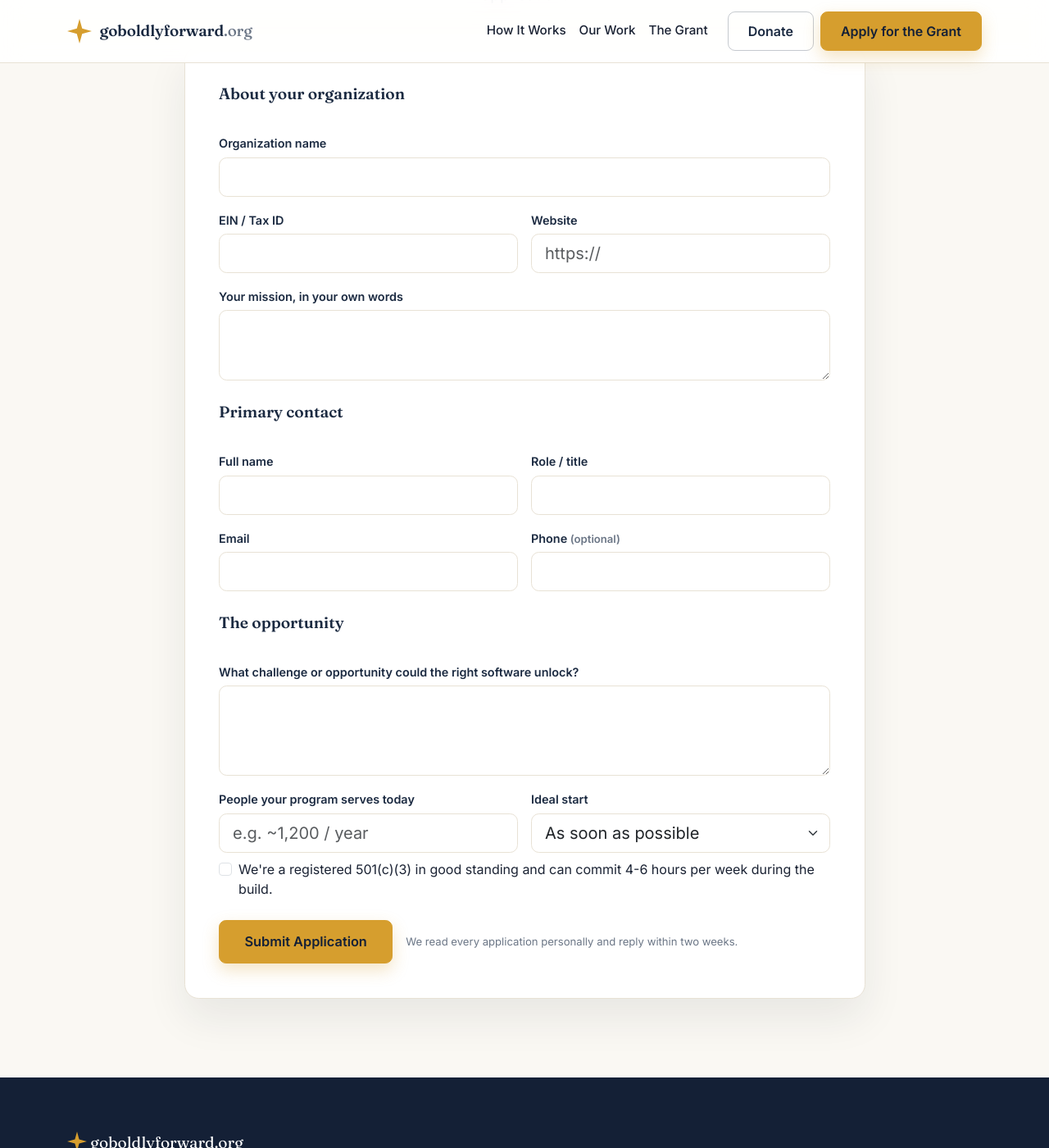
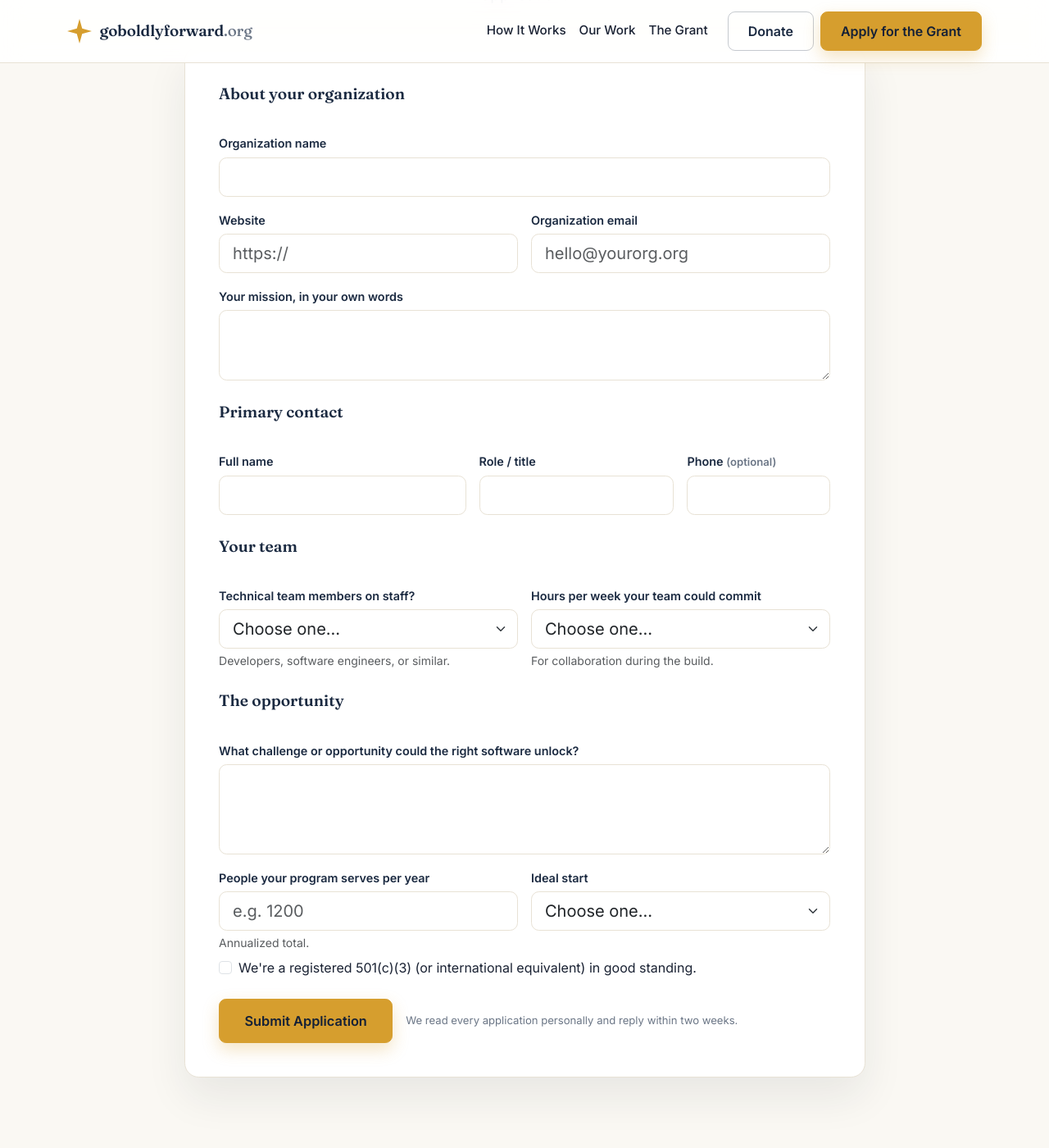
Before and after one commit to GoBoldlyForward/goboldlyforward.org, a Jekyll site: the page built from apply.html, in a window 1280 px wide and 1400 px high, scrolled down 352 px. Shown: the whole window at 82% size. Built offline with Jekyll 4.4.1, drawn with Linux system fonts in a browser that asks for light colours.

Commit message:
Simplify and validate the grant application
- Drop EIN (verifiable from the website); collect a single organization email
- Add 'technical team members on staff?' question (None / 1-2 / 3+)
- People served is now annualized via a number input
- Replace the bundled hours line with a weekly-hours question (None / 2-5 / 5-10 / 10+)
- Clear inline per-field validation: red feedback, focus first error, live-clear on fix

```diff
--- a/_layouts/default.html
+++ b/_layouts/default.html
@@ -12,24 +12,40 @@
 
   <script src="https://cdn.jsdelivr.net/npm/bootstrap@5.3.3/dist/js/bootstrap.bundle.min.js"></script>
   <script>
-    // Apply form: submit to Formspree over AJAX so the visitor stays on-page
-    // and sees our own success message (Formspree returns JSON when asked).
+    // Apply form: clear inline validation + Formspree AJAX (stays on-page, shows our message).
     (function () {
       var gf = document.getElementById('grantForm');
       if (!gf) return;
       var ok = document.getElementById('formSuccess');
       var err = document.getElementById('formError');
       var btn = gf.querySelector('button[type="submit"]');
+      function fields() { return gf.querySelectorAll('input:not([type=hidden]), select, textarea'); }
       function fail(msg) {
         if (!err) return;
         err.textContent = msg + ' You can also email morgan@goboldlyforward.com.';
         err.classList.remove('d-none');
         err.scrollIntoView({ behavior: 'smooth', block: 'center' });
       }
+      // Clear a field's error the moment it becomes valid.
+      function clear(e) {
+        var t = e.target;
+        if (t.classList && t.classList.contains('is-invalid') && t.checkValidity()) t.classList.remove('is-invalid');
+      }
+      gf.addEventListener('input', clear);
+      gf.addEventListener('change', clear);
+
       gf.addEventListener('submit', function (e) {
         e.preventDefault();
         if (err) err.classList.add('d-none');
-        if (!gf.checkValidity()) { gf.reportValidity(); return; }
+        if (!gf.checkValidity()) {
+          var first = null;
+          fields().forEach(function (c) {
+            if (c.checkValidity()) { c.classList.remove('is-invalid'); }
+            else { c.classList.add('is-invalid'); if (!first) first = c; }
+          });
+          if (first) { first.focus({ preventScroll: true }); first.scrollIntoView({ behavior: 'smooth', block: 'center' }); }
+          return;
+        }
         var label = btn ? btn.textContent : '';
         if (btn) { btn.disabled = true; btn.textContent = 'Submitting…'; }
         fetch(gf.action, {
--- a/apply.html
+++ b/apply.html
@@ -27,18 +27,22 @@
                 <div class="col-12">
                   <label for="orgName" class="form-label">Organization name</label>
                   <input type="text" class="form-control form-control-lg" id="orgName" name="organization" required>
-                </div>
-                <div class="col-md-6">
-                  <label for="ein" class="form-label">EIN / Tax ID</label>
-                  <input type="text" class="form-control form-control-lg" id="ein" name="ein" required>
+                  <div class="invalid-feedback">Please enter your organization's name.</div>
                 </div>
                 <div class="col-md-6">
                   <label for="website" class="form-label">Website</label>
                   <input type="url" class="form-control form-control-lg" id="website" name="website" placeholder="https://" required>
+                  <div class="invalid-feedback">Please enter a valid URL, including https://.</div>
+                </div>
+                <div class="col-md-6">
+                  <label for="orgEmail" class="form-label">Organization email</label>
+                  <input type="email" class="form-control form-control-lg" id="orgEmail" name="email" placeholder="hello@yourorg.org" required>
+                  <div class="invalid-feedback">Please enter a valid email address.</div>
                 </div>
                 <div class="col-12">
                   <label for="mission" class="form-label">Your mission, in your own words</label>
                   <textarea class="form-control" id="mission" name="mission" rows="3" required></textarea>
+                  <div class="invalid-feedback">Please tell us about your mission.</div>
                 </div>
               </div>
             </fieldset>
@@ -46,21 +50,48 @@
             <fieldset class="mb-4">
               <legend>Primary contact</legend>
               <div class="row g-3">
-                <div class="col-md-6">
+                <div class="col-md-5">
                   <label for="contactName" class="form-label">Full name</label>
                   <input type="text" class="form-control form-control-lg" id="contactName" name="contact_name" required>
+                  <div class="invalid-feedback">Please enter the contact's name.</div>
+                </div>
+                <div class="col-md-4">
+                  <label for="contactRole" class="form-label">Role / title</label>
+                  <input type="text" class="form-control form-control-lg" id="contactRole" name="contact_role" required>
+                  <div class="invalid-feedback">Please enter their role.</div>
+                </div>
+                <div class="col-md-3">
+                  <label for="contactPhone" class="form-label">Phone <span class="form-note">(optional)</span></label>
+                  <input type="tel" class="form-control form-control-lg" id="contactPhone" name="phone">
+                </div>
+              </div>
+            </fieldset>
+
+            <fieldset class="mb-4">
+              <legend>Your team</legend>
+              <div class="row g-3">
+                <div class="col-md-6">
+                  <label for="techStaff" class="form-label">Technical team members on staff?</label>
+                  <select class="form-select form-select-lg" id="techStaff" name="technical_staff" required>
+                    <option value="" selected disabled>Choose one&hellip;</option>
+                    <option>None</option>
+                    <option>1&ndash;2 developers or engineers</option>
+                    <option>3 or more</option>
+                  </select>
+                  <div class="invalid-feedback">Please choose an option.</div>
+                  <div class="form-text">Developers, software engineers, or similar.</div>
                 </div>
                 <div class="col-md-6">
-                  <label for="contactRole" class="form-label">Role / title</label>
-                  <input type="text" class="form-control form-control-lg" id="contactRole" name="contact_role" required>
-                </div>
-                <div class="col-md-6">
-                  <label for="contactEmail" class="form-label">Email</label>
-                  <input type="email" class="form-control form-control-lg" id="contactEmail" name="email" required>
-                </div>
-                <div class="col-md-6">
-                  <label for="contactPhone" class="form-label">Phone <span class="form-note">(optional)</span></label>
-                  <input type="tel" class="form-control form-control-lg" id="contactPhone" name="phone">
+                  <label for="weeklyHours" class="form-label">Hours per week your team could commit</label>
+                  <select class="form-select form-select-lg" id="weeklyHours" name="weekly_hours" required>
+                    <option value="" selected disabled>Choose one&hellip;</option>
+                    <option>None</option>
+                    <option>2&ndash;5 hours</option>
+                    <option>5&ndash;10 hours</option>
+                    <option>10+ hours</option>
+                  </select>
+                  <div class="invalid-feedback">Please choose an option.</div>
+                  <div class="form-text">For collaboration during the build.</div>
                 </div>
               </div>
             </fieldset>
@@ -71,24 +102,30 @@
                 <div class="col-12">
                   <label for="opportunity" class="form-label">What challenge or opportunity could the right software unlock?</label>
                   <textarea class="form-control" id="opportunity" name="opportunity" rows="4" required></textarea>
+                  <div class="invalid-feedback">Please describe the opportunity.</div>
                 </div>
                 <div class="col-md-6">
-                  <label for="served" class="form-label">People your program serves today</label>
-                  <input type="text" class="form-control form-control-lg" id="served" name="people_served" placeholder="e.g. ~1,200 / year" required>
+                  <label for="served" class="form-label">People your program serves per year</label>
+                  <input type="number" min="0" inputmode="numeric" class="form-control form-control-lg" id="served" name="people_served_per_year" placeholder="e.g. 1200" required>
+                  <div class="invalid-feedback">Please enter an annual number.</div>
+                  <div class="form-text">Annualized total.</div>
                 </div>
                 <div class="col-md-6">
                   <label for="timeline" class="form-label">Ideal start</label>
-                  <select class="form-select form-select-lg" id="timeline" name="ideal_start">
+                  <select class="form-select form-select-lg" id="timeline" name="ideal_start" required>
+                    <option value="" selected disabled>Choose one&hellip;</option>
                     <option>As soon as possible</option>
                     <option>Within 3 months</option>
                     <option>Within 6 months</option>
                     <option>Just exploring</option>
                   </select>
+                  <div class="invalid-feedback">Please choose a timeframe.</div>
                 </div>
                 <div class="col-12 mt-2">
                   <div class="form-check">
                     <input class="form-check-input" type="checkbox" id="eligible" name="eligibility_confirmed" value="yes" required>
-                    <label class="form-check-label" for="eligible">We're a registered 501(c)(3) in good standing and can commit 4-6 hours per week during the build.</label>
+                    <label class="form-check-label" for="eligible">We're a registered 501(c)(3) (or international equivalent) in good standing.</label>
+                    <div class="invalid-feedback">Please confirm your eligibility.</div>
                   </div>
                 </div>
               </div>
```
Also changed, not shown: other parts of _layouts/default.html (+1 -0 lines).
